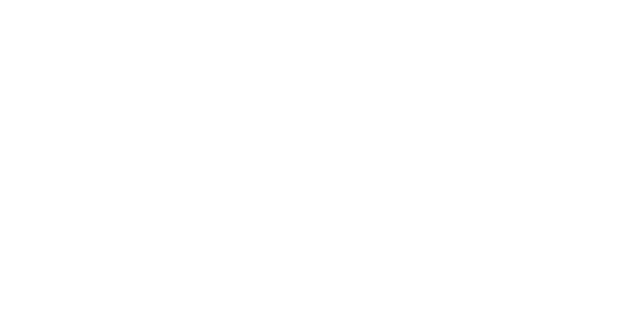
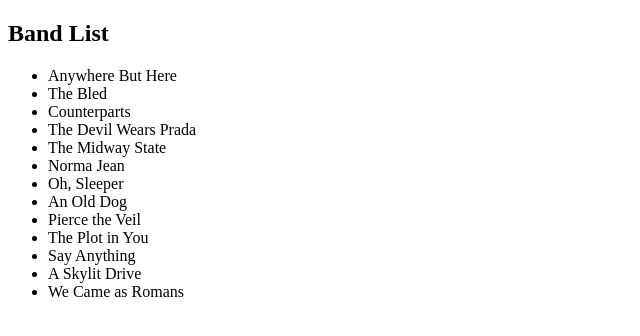
Before and after one commit to acciojob/sorting-articles-himanshusalal, a website: page main.html in a window 1280 px wide. Shown: the whole page, without its empty margins (0-640 px from the left). Drawn offline with Linux system fonts and the light colour scheme.

Commit message:
created a submission

```diff
--- a/main.html
+++ b/main.html
@@ -8,6 +8,9 @@
 
 <body>
 	<!-- the entire body must be written by student -->
+	 <h2>Band List</h2>
+  <ul id="band"></ul>
+
     <script type="text/javascript" src="./script.js">
 </script>
 
--- a/script.js
+++ b/script.js
@@ -1 +1,35 @@
 //your JS code here. If required.
+const bands = [
+  'The Plot in You',
+  'The Devil Wears Prada',
+  'Pierce the Veil',
+  'Norma Jean',
+  'The Bled',
+  'Say Anything',
+  'The Midway State',
+  'We Came as Romans',
+  'Counterparts',
+  'Oh, Sleeper',
+  'A Skylit Drive',
+  'Anywhere But Here',
+  'An Old Dog'
+];
+
+// remove a, an, the
+function stripArticle(text) {
+  return text.replace(/^(a |an |the )/i, '').trim();
+}
+
+// sort ignoring articles
+bands.sort((a, b) => {
+  return stripArticle(a).localeCompare(stripArticle(b));
+});
+
+// display list
+const ul = document.getElementById("band");
+
+bands.forEach(band => {
+  const li = document.createElement("li");
+  li.textContent = band;
+  ul.appendChild(li);
+});
```
